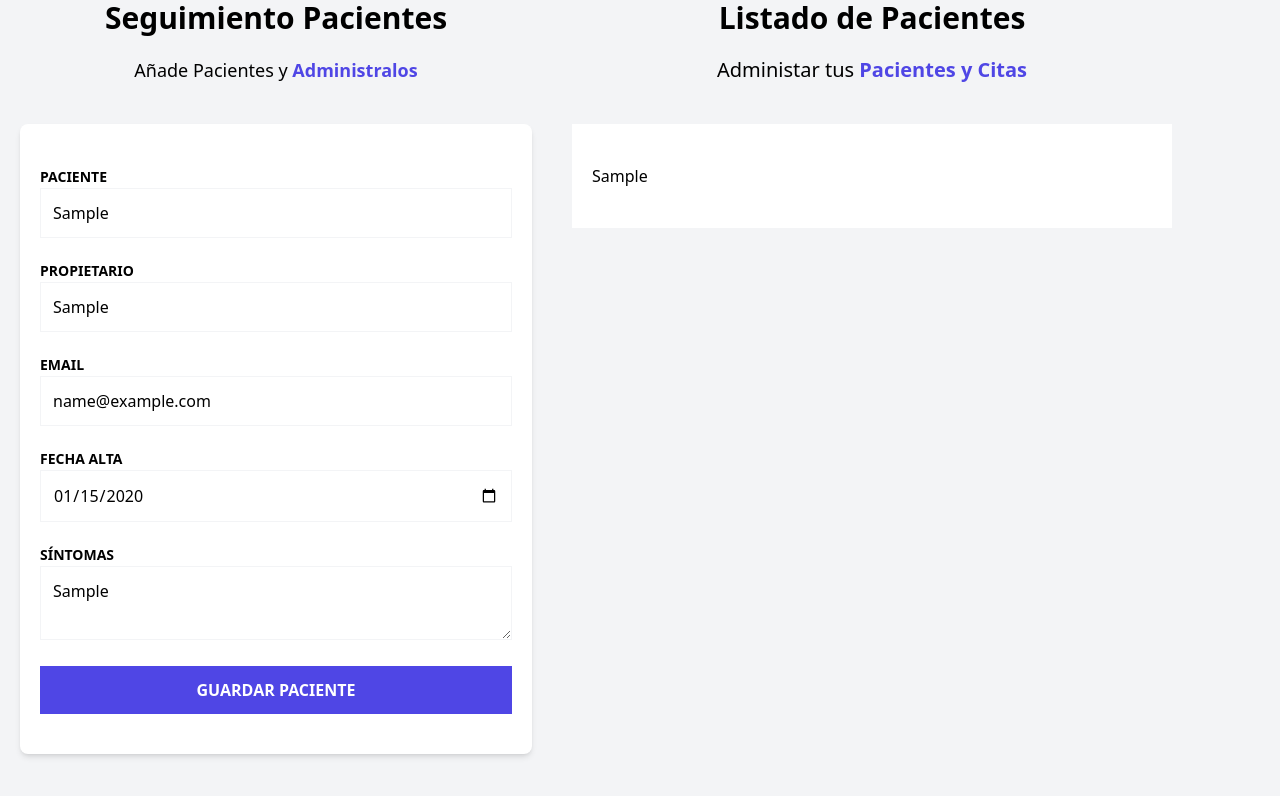
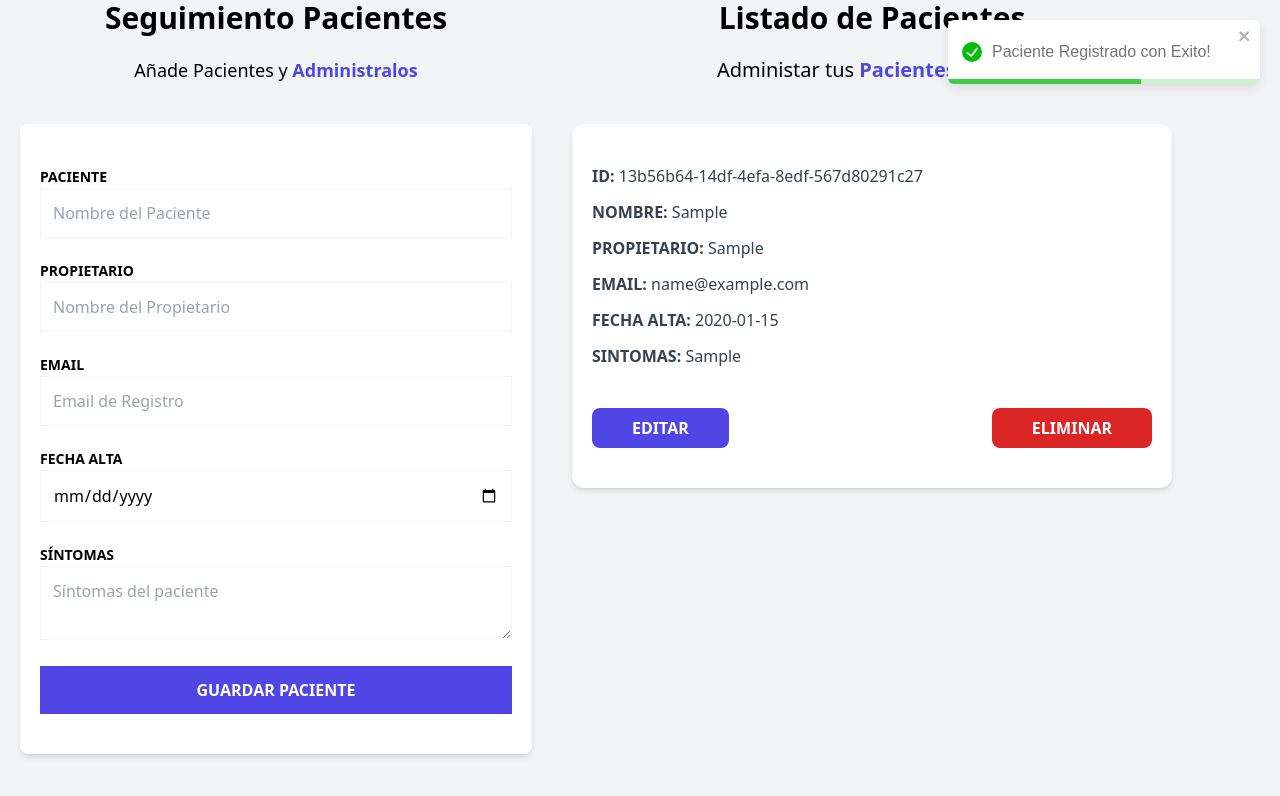
Before and after one commit to jossrider/pacientes-zustand, a React (Vite) app: page / in a window 1280 px wide. Both pictures are taken after typing "Sample", "Sample", "name@example.com", "2020-01-15", "Sample" into the empty fields and a click on the input "Guardar Paciente". Shown: the part 224-1020 px from the top of the page. Built offline with nearby package versions, Linux system fonts and the light colour scheme.

Commit message:
Finalizamos el proyecto

```diff
--- a/package.json
+++ b/package.json
@@ -26,6 +26,7 @@
     "eslint-plugin-react-refresh": "^0.4.6",
     "postcss": "^8.4.38",
     "react-hook-form": "^7.51.5",
+    "react-toastify": "^10.0.5",
     "tailwindcss": "^3.4.3",
     "typescript": "^5.2.2",
     "uuid": "^9.0.1",
--- a/src/App.tsx
+++ b/src/App.tsx
@@ -1,6 +1,7 @@
+import { ToastContainer } from "react-toastify"
 import PatientForm from "./components/PatientForm"
 import PatientList from "./components/PatientList"
-
+import "react-toastify/ReactToastify.css"
 function App() {
   return (
     <>
@@ -14,6 +15,7 @@ function App() {
           <PatientList />
         </div>
       </div>
+      <ToastContainer />
     </>
   )
 }
--- /dev/null
+++ b/src/components/PatientDetailItem.tsx
@@ -0,0 +1,16 @@
+type PatientDetailsProps = {
+  label: string
+  data: string
+}
+
+export default function PatientDetailItem({
+  label,
+  data,
+}: PatientDetailsProps) {
+  return (
+    <p className="font-bold mb-3 text-gray-700 uppercase">
+      {label}: {""}
+      <span className="font-normal normal-case">{data}</span>
+    </p>
+  )
+}
--- a/src/components/PatientDetails.tsx
+++ b/src/components/PatientDetails.tsx
@@ -1,9 +1,42 @@
+import {toast} from 'react-toastify'
 import { Patient } from "../types"
+import PatientDetailItem from "./PatientDetailItem"
+import { usePatientStore } from "../store"
 
 type PatientDetailsProps = {
   patient: Patient
 }
 
 export default function PatientDetails({ patient }: PatientDetailsProps) {
-  return <div className='mx-5 my-10 px-5 py-10 bg-white'>{patient.name}</div>
+  const deletePatient = usePatientStore((state) => state.deletePatient)
+  const getPatientByID = usePatientStore((state) => state.getPatientByID)
+const handleClick = () => {
+  deletePatient(patient.id)
+  toast.error('Paciente Eliminado con Exito!')
 }
+  return (
+    <div className="mx-5 my-10 px-5 py-10 bg-white shadow-md rounded-xl">
+      <PatientDetailItem label="ID" data={patient.id} />
+      <PatientDetailItem label="NOMBRE" data={patient.name} />
+      <PatientDetailItem label="Propietario" data={patient.caretaker} />
+      <PatientDetailItem label="Email" data={patient.email} />
+      <PatientDetailItem label="Fecha Alta" data={patient.date.toString()} />
+      <PatientDetailItem label="Sintomas" data={patient.symptoms} />
+      <div className="flex flex-col lg:flex-row gap-2 justify-between mt-10">
+        <button
+          type="button"
+          className="py-2 px-10 bg-indigo-600 hover:bg-indigo-700 text-white font-bold uppercase rounded-lg"
+          onClick={() => getPatientByID(patient.id)}>
+          Editar
+        </button>
+
+        <button
+          type="button"
+          className="py-2 px-10 bg-red-600 hover:bg-red-700 text-white font-bold uppercase rounded-lg"
+          onClick={handleClick}>
+          Eliminar
+        </button>
+      </div>
+    </div>
+  )
+}
--- a/src/components/PatientForm.tsx
+++ b/src/components/PatientForm.tsx
@@ -1,42 +1,69 @@
+import { useEffect } from "react"
 import { useForm } from "react-hook-form"
+import { toast } from "react-toastify"
 import Error from "./Error"
 import type { DraftPatient } from "../types"
 import { usePatientStore } from "../store"
 
 export default function PatientForm() {
   const addPatient = usePatientStore((state) => state.addPatient)
+  const activeId = usePatientStore((state) => state.activeId)
+  const patients = usePatientStore((state) => state.patients)
+  const updatePatient = usePatientStore((state) => state.updatePatient)
   const {
     register,
     handleSubmit,
+    setValue,
     formState: { errors },
+    reset,
   } = useForm<DraftPatient>()
 
+  useEffect(() => {
+    if (activeId) {
+      const activePatient = patients.filter(
+        (patient) => patient.id === activeId
+      )[0]
+      setValue("name", activePatient.name)
+      setValue("caretaker", activePatient.caretaker)
+      setValue("date", activePatient.date)
+      setValue("email", activePatient.email)
+      setValue("symptoms", activePatient.symptoms)
+    }
+  }, [activeId])
+
   const registerPatient = (data: DraftPatient) => {
-    addPatient(data)
+    if (activeId) {
+      updatePatient(data)
+      toast.success('Paciente Actualizado con Exito!')
+    } else {
+      addPatient(data)
+      toast.success("Paciente Registrado con Exito!")
+    }
+    reset()
   }
 
   return (
-    <div className='md:w-1/2 lg:w-2/5 mx-5'>
-      <h2 className='font-black text-3xl text-center'>Seguimiento Pacientes</h2>
+    <div className="md:w-1/2 lg:w-2/5 mx-5">
+      <h2 className="font-black text-3xl text-center">Seguimiento Pacientes</h2>
 
-      <p className='text-lg mt-5 text-center mb-10'>
+      <p className="text-lg mt-5 text-center mb-10">
         Añade Pacientes y {""}
-        <span className='text-indigo-600 font-bold'>Administralos</span>
+        <span className="text-indigo-600 font-bold">Administralos</span>
       </p>
 
       <form
-        className='bg-white shadow-md rounded-lg py-10 px-5 mb-10'
+        className="bg-white shadow-md rounded-lg py-10 px-5 mb-10"
         noValidate
         onSubmit={handleSubmit(registerPatient)}>
-        <div className='mb-5'>
-          <label htmlFor='name' className='text-sm uppercase font-bold'>
+        <div className="mb-5">
+          <label htmlFor="name" className="text-sm uppercase font-bold">
             Paciente
           </label>
           <input
-            id='name'
-            className='w-full p-3  border border-gray-100'
-            type='text'
-            placeholder='Nombre del Paciente'
+            id="name"
+            className="w-full p-3  border border-gray-100"
+            type="text"
+            placeholder="Nombre del Paciente"
             {...register("name", {
               required: "El nombre del paciente es obligatorio",
             })}
@@ -44,15 +71,15 @@ export default function PatientForm() {
           {errors.name && <Error>{errors.name?.message}</Error>}
         </div>
 
-        <div className='mb-5'>
-          <label htmlFor='caretaker' className='text-sm uppercase font-bold'>
+        <div className="mb-5">
+          <label htmlFor="caretaker" className="text-sm uppercase font-bold">
             Propietario
           </label>
           <input
-            id='caretaker'
-            className='w-full p-3  border border-gray-100'
-            type='text'
-            placeholder='Nombre del Propietario'
+            id="caretaker"
+            className="w-full p-3  border border-gray-100"
+            type="text"
+            placeholder="Nombre del Propietario"
             {...register("caretaker", {
               required: "El Propietario es obligatorio",
             })}
@@ -60,15 +87,15 @@ export default function PatientForm() {
           {errors.caretaker && <Error>{errors.caretaker?.message}</Error>}
         </div>
 
-        <div className='mb-5'>
-          <label htmlFor='email' className='text-sm uppercase font-bold'>
+        <div className="mb-5">
+          <label htmlFor="email" className="text-sm uppercase font-bold">
             Email
           </label>
           <input
-            id='email'
-            className='w-full p-3  border border-gray-100'
-            type='email'
-            placeholder='Email de Registro'
+            id="email"
+            className="w-full p-3  border border-gray-100"
+            type="email"
+            placeholder="Email de Registro"
             {...register("email", {
               required: "El Email es Obligatorio",
               pattern: {
@@ -80,14 +107,14 @@ export default function PatientForm() {
           {errors.email && <Error>{errors.email?.message}</Error>}
         </div>
 
-        <div className='mb-5'>
-          <label htmlFor='date' className='text-sm uppercase font-bold'>
+        <div className="mb-5">
+          <label htmlFor="date" className="text-sm uppercase font-bold">
             Fecha Alta
           </label>
           <input
-            id='date'
-            className='w-full p-3  border border-gray-100'
-            type='date'
+            id="date"
+            className="w-full p-3  border border-gray-100"
+            type="date"
             {...register("date", {
               required: "La fecha de alta es obligatoria",
             })}
@@ -95,14 +122,14 @@ export default function PatientForm() {
           {errors.date && <Error>{errors.date?.message}</Error>}
         </div>
 
-        <div className='mb-5'>
-          <label htmlFor='symptoms' className='text-sm uppercase font-bold'>
+        <div className="mb-5">
+          <label htmlFor="symptoms" className="text-sm uppercase font-bold">
             Síntomas
           </label>
           <textarea
-            id='symptoms'
-            className='w-full p-3  border border-gray-100'
-            placeholder='Síntomas del paciente'
+            id="symptoms"
+            className="w-full p-3  border border-gray-100"
+            placeholder="Síntomas del paciente"
             {...register("symptoms", {
               required: "LoS sintomas son necesarios",
             })}></textarea>
@@ -110,9 +137,9 @@ export default function PatientForm() {
         {errors.symptoms && <Error>{errors.symptoms?.message}</Error>}
 
         <input
-          type='submit'
-          className='bg-indigo-600 w-full p-3 text-white uppercase font-bold hover:bg-indigo-700 cursor-pointer transition-colors'
-          value='Guardar Paciente'
+          type="submit"
+          className="bg-indigo-600 w-full p-3 text-white uppercase font-bold hover:bg-indigo-700 cursor-pointer transition-colors"
+          value="Guardar Paciente"
         />
       </form>
     </div>
--- a/src/store.ts
+++ b/src/store.ts
@@ -1,22 +1,57 @@
 import { create } from "zustand"
 import { v4 as uuidv4 } from "uuid"
 import { DraftPatient, Patient } from "./types"
+import { devtools, persist } from "zustand/middleware"
 
 type PatientState = {
   patients: Patient[]
+  activeId: Patient["id"]
   addPatient: (data: DraftPatient) => void
+  deletePatient: (id: Patient["id"]) => void
+  getPatientByID: (id: Patient["id"]) => void
+  updatePatient: (data: DraftPatient) => void
 }
 
 const createPatient = (patient: DraftPatient): Patient => {
   return { ...patient, id: uuidv4() }
 }
 
-export const usePatientStore = create<PatientState>((set) => ({
+export const usePatientStore = create<PatientState>()(
+  devtools(
+    persist(
+      (set) => ({
         patients: [],
+        activeId: "",
         addPatient: (data) => {
           const newPatient = createPatient(data)
           set((state) => ({
             patients: [...state.patients, newPatient],
           }))
         },
+        deletePatient: (id) => {
+          set((state) => ({
+            patients: state.patients.filter((patient) => patient.id !== id),
           }))
+        },
+        getPatientByID(id) {
+          set(() => ({
+            activeId: id,
+          }))
+        },
+        updatePatient: (data) => {
+          set((state) => ({
+            patients: state.patients.map((patient) =>
+              patient.id === state.activeId
+                ? { id: state.activeId, ...data }
+                : patient
+            ),
+            activeId: "",
+          }))
+        },
+      }),
+      {
+        name: "patient-storage",
+      }
+    )
+  )
+)
```
Also changed, not shown: 1 other file (tests, documents, lock files or other folders). Lines whose indentation alone changed are shown as unchanged.
